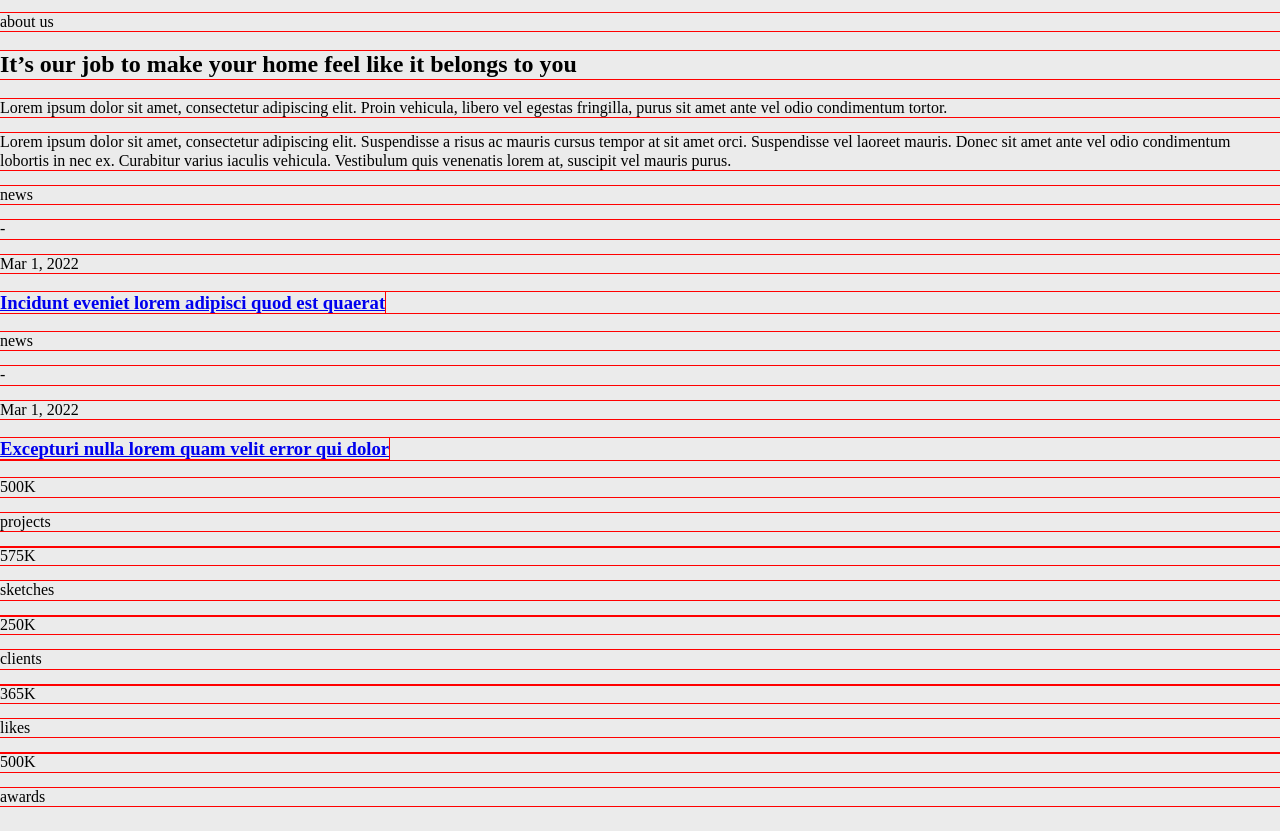
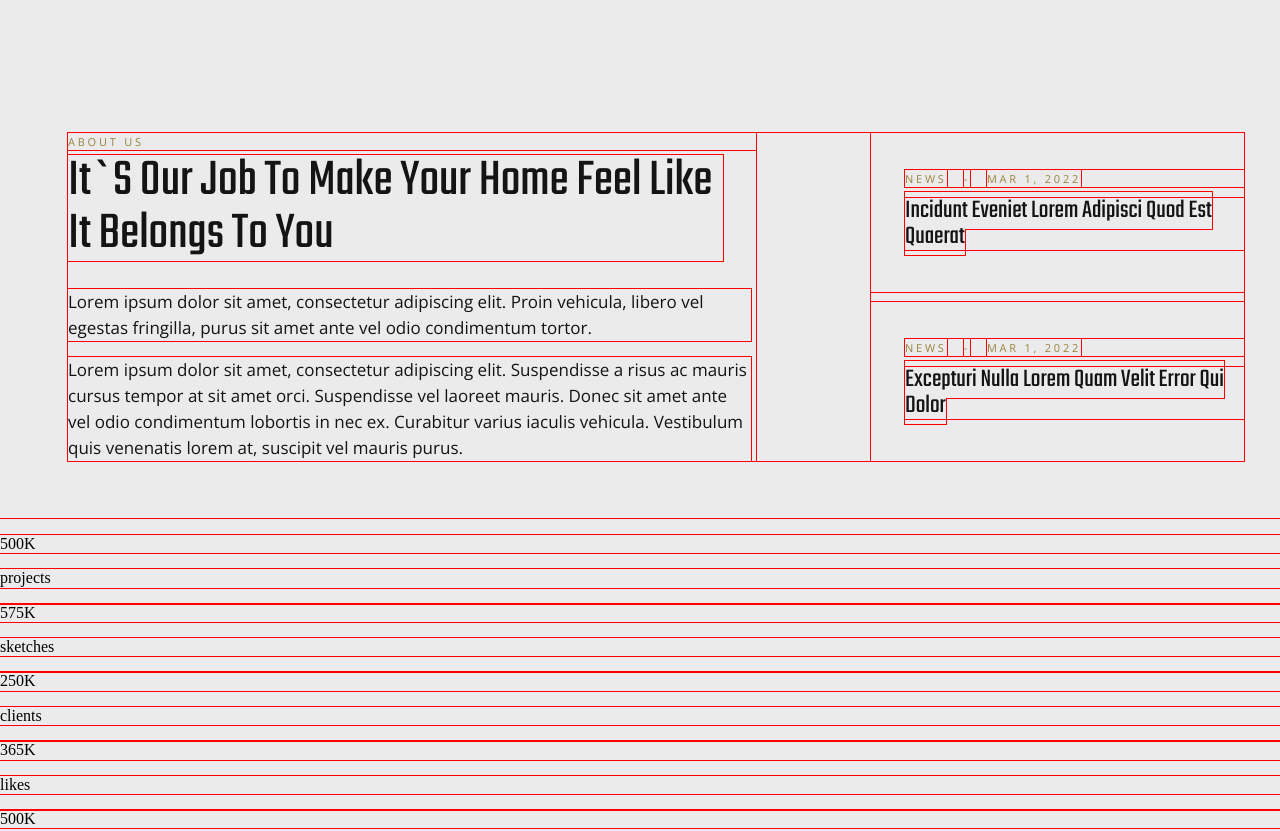
Before and after one commit to MikhailSulim/-pet_project-vantage, a plain HTML site: page index.html in a window 1280 px wide. Shown: the part 730-1561 px from the top of the page. Drawn offline with Linux system fonts and the light colour scheme.

Commit message:
feature: сверстать текстовое описание в блоке about

```diff
--- /dev/null
+++ b/blocks/about-us/__about/about-us__about.css
@@ -0,0 +1,12 @@
+.about-us__about {
+  font-family: "Open Sans", sans-serif;
+  font-style: normal;
+  font-weight: 400;
+  font-size: 11px;
+  line-height: 17px;
+  letter-spacing: 2.7625px;
+  text-transform: uppercase;
+  color: #99823d;
+  margin: 0 0 5px 0;
+  padding: 0;
+}
--- /dev/null
+++ b/blocks/about-us/__article/about-us__article.css
@@ -0,0 +1,10 @@
+.about-us__article {
+  font-family: "Open Sans", sans-serif;
+  font-style: normal;
+  font-weight: 400;
+  font-size: 17px;
+  line-height: 26px;
+  color: #141414;
+  width: 683px;
+  margin: 16px 0 0 0;
+}
--- /dev/null
+++ b/blocks/about-us/__content/about-us__content.css
@@ -0,0 +1,6 @@
+.about-us__content {
+  display: flex;
+  flex-direction: column;
+  width: 1312px;
+  margin: 0 auto;
+}
--- /dev/null
+++ b/blocks/about-us/__description/about-us__description.css
@@ -0,0 +1,6 @@
+.about-us__description {
+  display: flex;
+  flex-direction: row;
+  margin: 135.91px 68px 58px 68px;
+  justify-content: space-between;
+}
--- /dev/null
+++ b/blocks/about-us/__main/about-us__main.css
@@ -0,0 +1,5 @@
+.about-us__main {
+  display: flex;
+  flex-direction: column;
+  width: 688px;
+}
--- /dev/null
+++ b/blocks/about-us/__news-column/about-us__news-column.css
@@ -0,0 +1,6 @@
+.about-us__news-column {
+  max-width: 424px;
+  display: flex;
+  flex-direction: column;
+  justify-content: space-between;
+}
--- /dev/null
+++ b/blocks/about-us/__title/about-us__title.css
@@ -0,0 +1,11 @@
+.about-us__title {
+  font-family: "Teko";
+  font-style: normal;
+  font-weight: 400;
+  font-size: 53px;
+  line-height: 53px;
+  text-transform: capitalize;
+  color: #141414;
+  width: 655px;
+  margin: 0 0 12px 0;
+}
--- /dev/null
+++ b/blocks/news/__container/news__container.css
@@ -0,0 +1,6 @@
+.news__container {
+  display: flex;
+  flex-direction: row;
+  column-gap: 17px;
+  margin: 36.92px auto 11px 34px;
+}
--- /dev/null
+++ b/blocks/news/__link/news__link.css
@@ -0,0 +1,4 @@
+.news__link {
+  text-decoration: none;
+  color: #141414;
+}
--- /dev/null
+++ b/blocks/news/__news-head/news__news-head.css
@@ -0,0 +1,12 @@
+.news__news-head {
+  margin: 0;
+  padding: 0;
+  font-family: "Open Sans", sans-serif;
+  font-style: normal;
+  font-weight: 400;
+  font-size: 11px;
+  line-height: 17px;
+  letter-spacing: 2.7625px;
+  text-transform: uppercase;
+  color: #99823d;
+}
--- /dev/null
+++ b/blocks/news/__title/news__title.css
@@ -0,0 +1,10 @@
+.news__title {
+  font-family: "Teko";
+  font-style: normal;
+  font-weight: 400;
+  font-size: 26px;
+  line-height: 26px;
+  text-transform: capitalize;
+  max-width: 339px;
+  margin: 0 auto 42px 34px;
+}
--- a/index.html
+++ b/index.html
@@ -95,22 +95,47 @@
           <div class="about-us__description">
             <div class="about-us__main">
               <p class="about-us__about">about us</p>
-              <h2 class="about-us__title">It’s our job to make your home feel like it belongs to you</h2>
-              <p class="about-us__article">Lorem ipsum dolor sit amet, consectetur adipiscing elit. Proin vehicula, libero vel egestas fringilla, purus sit amet ante vel odio condimentum tortor.</p>
-              <p class="about-us__article">Lorem ipsum dolor sit amet, consectetur adipiscing elit. Suspendisse a risus ac mauris cursus tempor at sit amet orci. Suspendisse vel laoreet mauris. Donec sit amet ante vel odio condimentum lobortis in nec ex. Curabitur varius iaculis vehicula. Vestibulum quis venenatis lorem at, suscipit vel mauris purus.</p>
+              <h2 class="about-us__title">
+                It`s our job to make your home feel like it belongs to you
+              </h2>
+              <p class="about-us__article">
+                Lorem ipsum dolor sit amet, consectetur adipiscing elit. Proin
+                vehicula, libero vel egestas fringilla, purus sit amet ante vel
+                odio condimentum tortor.
+              </p>
+              <p class="about-us__article">
+                Lorem ipsum dolor sit amet, consectetur adipiscing elit.
+                Suspendisse a risus ac mauris cursus tempor at sit amet orci.
+                Suspendisse vel laoreet mauris. Donec sit amet ante vel odio
+                condimentum lobortis in nec ex. Curabitur varius iaculis
+                vehicula. Vestibulum quis venenatis lorem at, suscipit vel
+                mauris purus.
+              </p>
             </div>
             <div class="about-us__news-column">
               <div class="about-us__news">
-                <p class="news__news">news</p>
-                <p class="news__separator">-</p>
-                <p class="news__data">Mar 1, 2022</p>
-                <h3 class="news__title"><a href="#" class="news__link">Incidunt eveniet lorem adipisci quod est quaerat</a></h3>
+                <div class="news__container">
+                  <p class="news__news-head">news</p>
+                  <p class="news__news-head">-</p>
+                  <p class="news__news-head news__date">Mar 1, 2022</p>
+                </div>
+                <h3 class="news__title">
+                  <a href="#" class="news__link"
+                    >Incidunt eveniet lorem adipisci quod est quaerat</a
+                  >
+                </h3>
               </div>
               <div class="about-us__news">
-                <p class="news__news">news</p>
-                <p class="news__separator">-</p>
-                <p class="news__data">Mar 1, 2022</p>
-                <h3 class="news__title"><a href="#" class="news__link">Excepturi nulla lorem quam velit error qui dolor</a></h3>
+                <div class="news__container">
+                  <p class="news__news-head">news</p>
+                  <p class="news__news-head">-</p>
+                  <p class="news__news-head news__date">Mar 1, 2022</p>
+                </div>
+                <h3 class="news__title">
+                  <a href="#" class="news__link"
+                    >Excepturi nulla lorem quam velit error qui dolor</a
+                  >
+                </h3>
               </div>
             </div>
           </div>
--- a/pages/index.css
+++ b/pages/index.css
@@ -33,21 +33,19 @@
 @import url('../blocks/main/__social-link/main__social-link.css');
 @import url('../blocks/main/__link-item/main__link-item.css');
 
-/* section abut-us */
+/* section about-us */
 @import url('../blocks/about-us/about-us.css');
-@import url('');
-@import url('');
-@import url('');
-@import url('');
-@import url('');
-@import url('');
-@import url('');
-@import url('');
-@import url('');
-@import url('');
-@import url('');
-@import url('');
-@import url('');
+@import url('../blocks/about-us/__content/about-us__content.css');
+@import url('../blocks/about-us/__description/about-us__description.css');
+@import url('../blocks/about-us/__main/about-us__main.css');
+@import url('../blocks/about-us/__about/about-us__about.css');
+@import url('../blocks/about-us/__title/about-us__title.css');
+@import url('../blocks/about-us/__article/about-us__article.css');
+@import url('../blocks/about-us/__news-column/about-us__news-column.css');
+@import url('../blocks/news/__container/news__container.css');
+@import url('../blocks/news/__news-head/news__news-head.css');
+@import url('../blocks/news/__link/news__link.css');
+@import url('../blocks/news/__title/news__title.css');
 @import url('');
 @import url('');
 @import url('');
```
